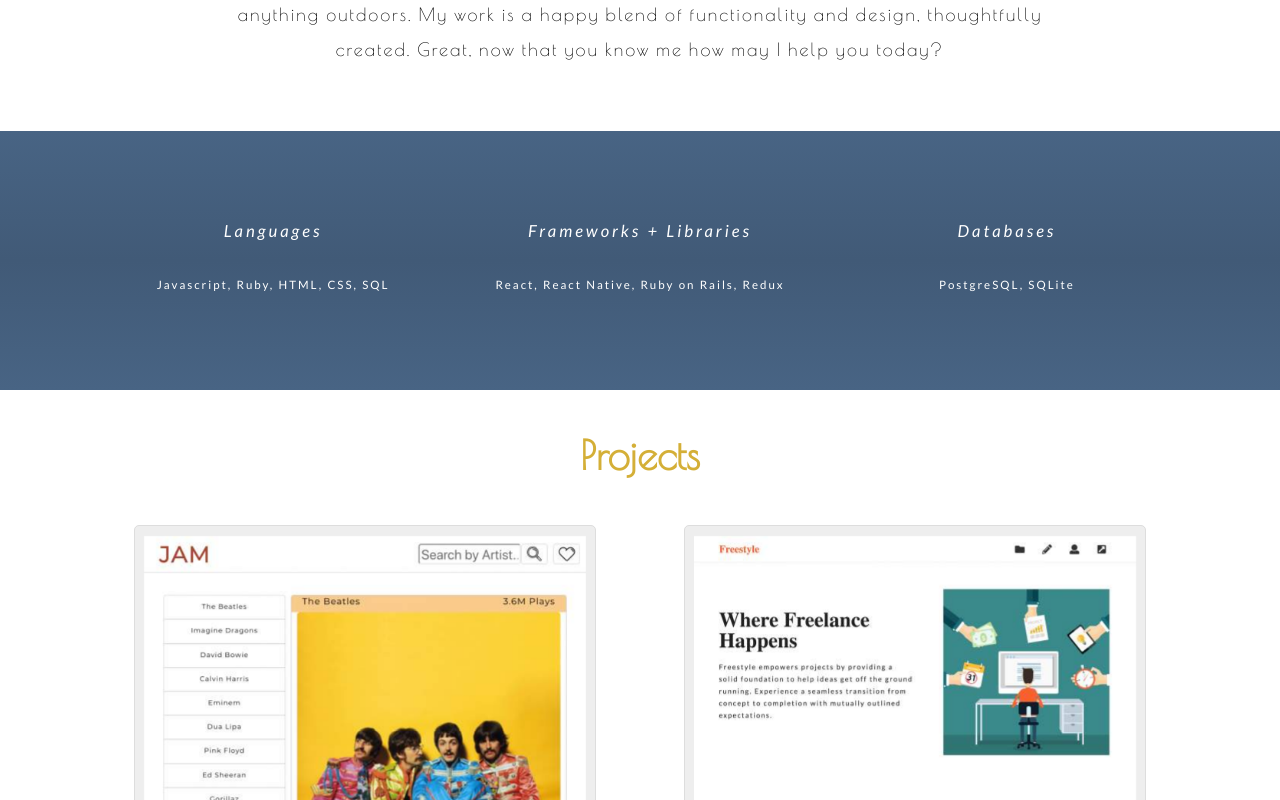
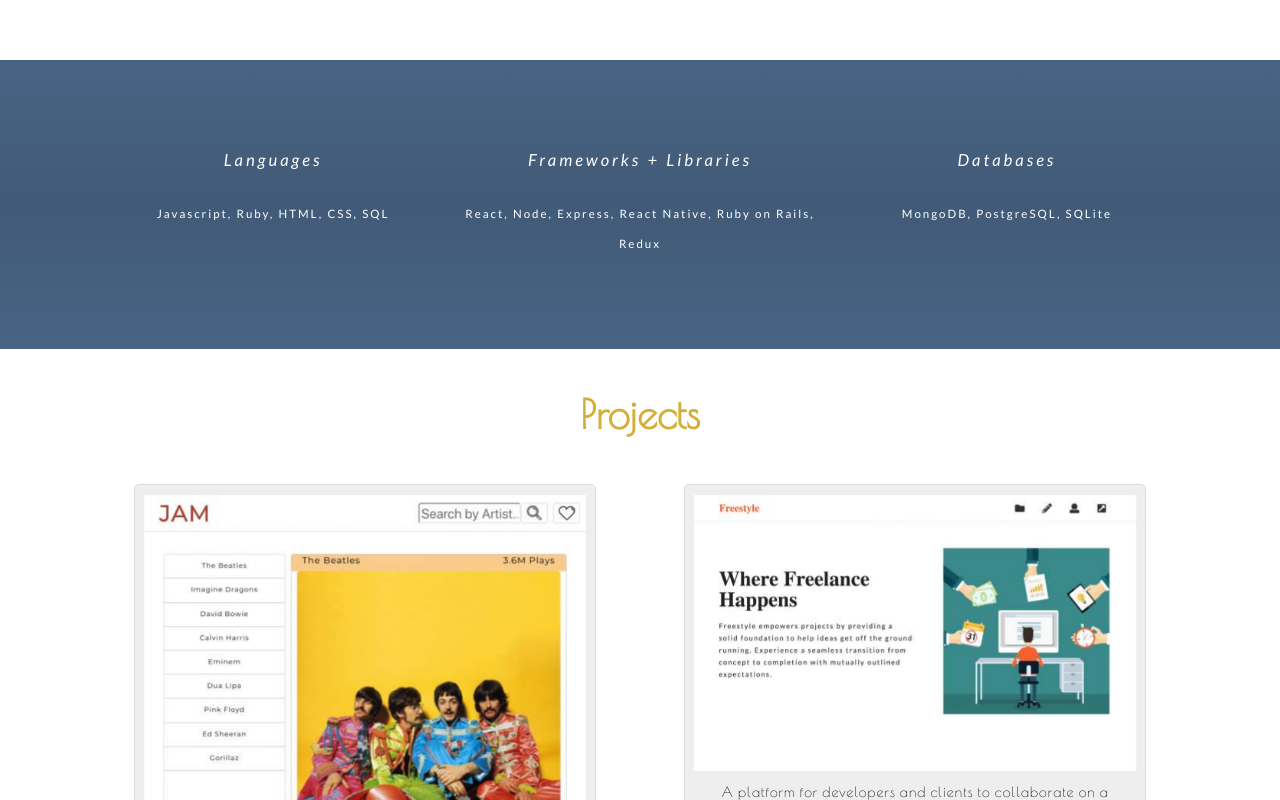
Before and after one commit to PaulElis/paulelis, a React (Create React App) app: page / in a window 1280 px wide. Shown: the part 872-1672 px from the top of the page. Built offline with nearby package versions, Linux system fonts and the light colour scheme.

Commit message:
fixed header

```diff
--- a/src/components/Header/header.css
+++ b/src/components/Header/header.css
@@ -30,11 +30,6 @@ img#exit{
 }
 
 div#hamburger-container{
-  /* position: inherit; */
-  /* width: 30%;
-  float: right;
-  background-color: yellow;
-  height: 50px; */
   transition: 0.7s;
 }
 
@@ -88,6 +83,8 @@ div#hamburger-list a.links:hover{
   display: flex;
   justify-content: space-between;
   align-items: baseline;
+  z-index: 100;
+  position: fixed;
 }
 
 #header-title {
@@ -166,7 +163,8 @@ div#header-list a:hover{
 }
 
 @media (min-width: 1200px) {
-#header-container {
+
+div#header-container {
   background-color: white;
   width: 100%;
   padding: 2%;
--- a/src/components/Landing/index.css
+++ b/src/components/Landing/index.css
@@ -45,6 +45,7 @@ h5#app-description {
 @media (min-width: 576px) {
 #app-greeting-container {
   height: 500px;
+  /* margin-top: 40px; */
 }
 
 div#app-content {
--- a/src/components/Skills/Skills.js
+++ b/src/components/Skills/Skills.js
@@ -17,14 +17,14 @@ class Skills extends Component {
           <div className='skills-section'>
             <div className='skills-title' id='skills-title-spacing'>Frameworks + Libraries</div>
             <div className='skills-list'>
-              React, React Native, Ruby on Rails, Redux
+              React, Node, Express, React Native, Ruby on Rails, Redux
             </div>
           </div>
 
           <div className='skills-section'>
             <div className='skills-title' id='skills-title-spacing'>Databases</div>
             <div className='skills-list'>
-              PostgreSQL, SQLite
+              MongoDB, PostgreSQL, SQLite
             </div>
           </div>
 
```
Also changed, not shown: 1 other file (tests, documents, lock files or other folders).
